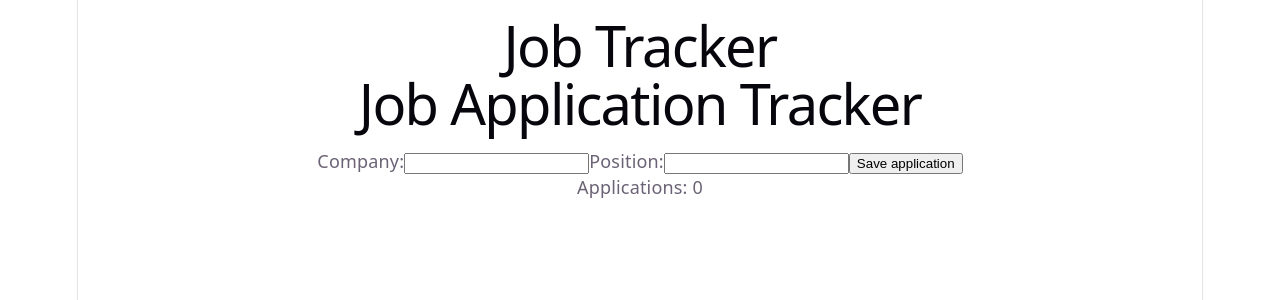
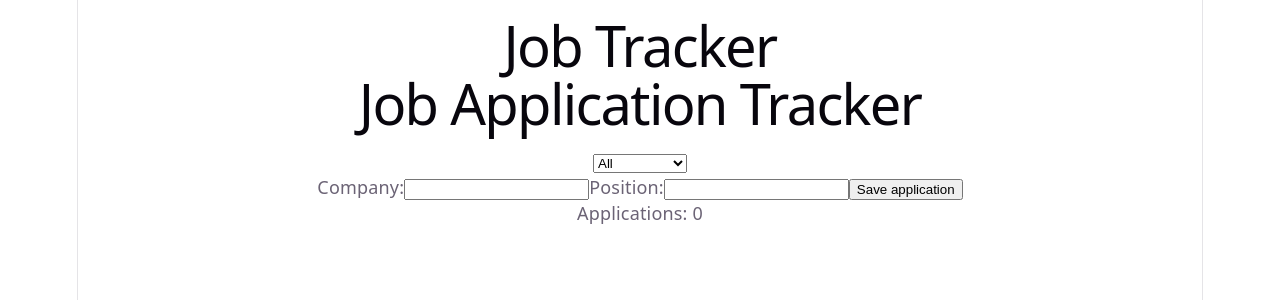
Before and after one commit to laci528-creator/job-application-tracker-ts, a React (Vite) app: page / in a window 1280 px wide. Shown: the top 300 px of the page. Built offline with nearby package versions, Linux system fonts and the light colour scheme.

Commit message:
Add application status filter

```diff
--- a/src/components/ApplicationList.tsx
+++ b/src/components/ApplicationList.tsx
@@ -3,6 +3,7 @@ import { useState, useEffect } from "react";
 import type { ApplicationFormData, JobApplication, ApplicationStatus } from "../types/JobApplication";
 import JobApplicationCard from "./JobApplicationCard";
 import ApplicationForm from "./ApplicationForm";
+import type { ChangeEvent } from "react";
 
   function getInitialApplications(): JobApplication[] {
     const savedData = localStorage.getItem("jobApplications");
@@ -21,8 +22,12 @@ import ApplicationForm from "./ApplicationForm";
 
 
 function ApplicationList() {
+
+  type FilterStatus = ApplicationStatus | "all";
   const [applications, setApplications] =
       useState<JobApplication[]>(getInitialApplications);
+
+  const [filterStatus, setFilterStatus] = useState<FilterStatus>("all");
 
 
 useEffect(() => {
@@ -58,15 +63,39 @@ function deleteApplication(id: number): void {
   );
 }
 
+
+function handleSearch(event: ChangeEvent<HTMLSelectElement>): void {
+      setFilterStatus(event.target.value as FilterStatus);
+}
+
+const filteredApplications = applications.filter((application) => {
+    if (filterStatus === "all") return true;
+    return application.status === filterStatus;
+  });
+
+
   return (
     <section>
       <h1>Job Application Tracker</h1>
+
+
+      <select
+        value={filterStatus}
+        onChange={handleSearch}
+      >
+        <option value="all">All</option>
+        <option value="applied">Applied</option>
+        <option value="interview">Interviewing</option>
+        <option value="offer">Offered</option>
+        <option value="rejected">Rejected</option>
+      </select>
+
       <ApplicationForm onAddApplication={addApplication} />
 
-      <p>Applications: {applications.length}</p>
+      <p>Applications: {filteredApplications.length}</p>
 
 
-      {applications.map((application) => (
+      {filteredApplications.map((application) => (
         <JobApplicationCard
           onDelete={deleteApplication}
           onStatusChange={updateApplicationStatus}
```
Also changed, not shown: 1 other file (tests, documents, lock files or other folders).
